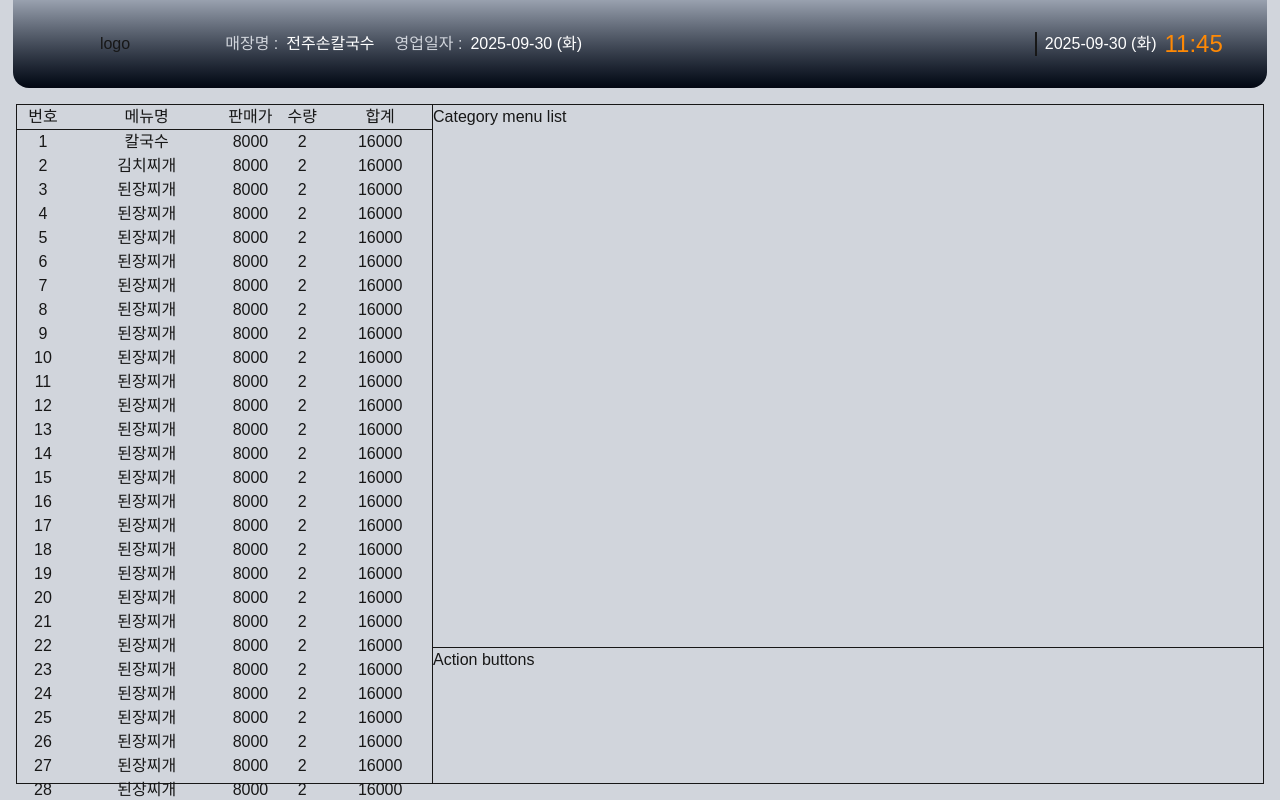
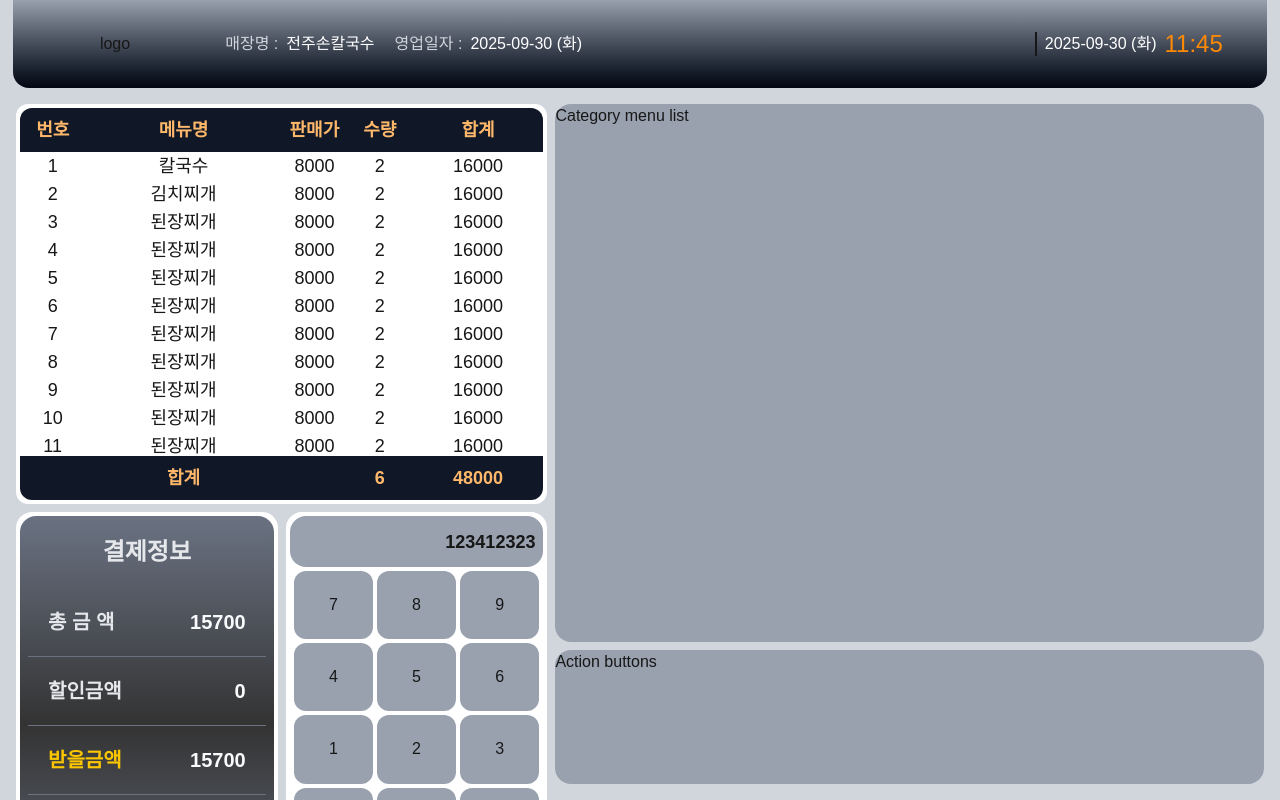
Before and after one commit to sangwon-work/jeonjupos-web, a Next.js app: page /order in a window 1280 px wide. Built offline with nearby package versions, Linux system fonts and the light colour scheme.

Commit message:
주문페이지 레이아웃 수정

```diff
--- a/src/app/order/page.tsx
+++ b/src/app/order/page.tsx
@@ -241,21 +241,15 @@ export default function OrderPage() {
     }, [])
 
     return (
-        <div className='h-[calc(100dvh-5.5rem)] p-4 flex'>
-            <div className='flex-[2] border'>
-                <div className='grid grid-rows-2'>
-                    <div className='row-span-1'>
-                        <OrderList orderfoodlist={orderlist.orderfoodlist}/>
-                    </div>
-                    <div className='row-span-1'>
-                        <div className='flex'>
-                            <PaymentSummary/>
-                            <KeyPad/>
-                        </div>
-                    </div>
+        <div className='h-[calc(100dvh-5.5rem)] p-4 flex gap-2'>
+            <div className='flex-[3] flex flex-col gap-2'>
+                <OrderList orderfoodlist={orderlist.orderfoodlist}/>
+                <div className='flex h-full gap-2'>
+                    <PaymentSummary/>
+                    <KeyPad/>
                 </div>
             </div>
-            <div className='flex flex-col flex-[4] border-t-1 border-b-1 border-e-1'>
+            <div className='flex flex-col flex-[4] gap-2'>
                 <CategoryMenuList/>
                 <ActionButtons/>
             </div>
--- a/src/components/order/ActionButtons.tsx
+++ b/src/components/order/ActionButtons.tsx
@@ -1,6 +1,6 @@
 export default function ActionButtons() {
     return (
-        <div className='flex-[1]'>
+        <div className='flex-[1] bg-gray-400 rounded-2xl'>
             Action buttons
         </div>
     )
--- a/src/components/order/CategoryMenuList.tsx
+++ b/src/components/order/CategoryMenuList.tsx
@@ -1,6 +1,6 @@
 export default function CategoryMenuList() {
     return (
-        <div className='border-b-1 flex-[4]'>
+        <div className='flex-[4] bg-gray-400 rounded-2xl'>
             Category menu list
         </div>
     )
--- a/src/components/order/KeyPad.tsx
+++ b/src/components/order/KeyPad.tsx
@@ -1,7 +1,33 @@
+
 export default function KeyPad() {
     return (
-        <div className='flex-1'>
-            key pad
+        <div className='flex-[1] bg-white rounded-2xl p-1 flex flex-col'>
+            <div className='flex-[1] rounded-2xl bg-gray-400 flex justify-end items-center'>
+                <p className='p-2 font-bold text-lg'>123412323</p>
+            </div>
+            <div className="flex-[7] grid grid-cols-3 grid-rows-5 gap-1 p-1">
+                <button className="p-4 flex justify-center items-center rounded-xl bg-gray-400">7</button>
+                <button className="p-4 flex justify-center items-center rounded-xl bg-gray-400">8</button>
+                <button className="p-4 flex justify-center items-center rounded-xl bg-gray-400">9</button>
+
+                <button className="p-4 flex justify-center items-center rounded-xl bg-gray-400">4</button>
+                <button className="p-4 flex justify-center items-center rounded-xl bg-gray-400">5</button>
+                <button className="p-4 flex justify-center items-center rounded-xl bg-gray-400">6</button>
+
+                <button className="p-4 flex justify-center items-center rounded-xl bg-gray-400">1</button>
+                <button className="p-4 flex justify-center items-center rounded-xl bg-gray-400">2</button>
+                <button className="p-4 flex justify-center items-center rounded-xl bg-gray-400">3</button>
+
+                <button className="p-4 flex justify-center items-center rounded-xl bg-gray-400">0</button>
+                <button className="p-4 flex justify-center items-center rounded-xl bg-gray-400">00</button>
+                <button className="p-4 flex justify-center items-center rounded-xl bg-gray-400">C</button>
+
+                <button
+                    className="p-4 flex justify-center items-center rounded-xl bg-gray-400 row-start-5 col-start-1 col-end-4"
+                >
+                    Enter
+                </button>
+            </div>
         </div>
     )
 }
--- a/src/components/order/OrderList.tsx
+++ b/src/components/order/OrderList.tsx
@@ -6,35 +6,33 @@ type Props = {
 
 export default function OrderList({orderfoodlist=[]}: Props) {
     return (
-        <div className='border-b-1 flex-[1] flex flex-col'>
-            <div className='flex flex-[1] justify-between items-center border-b-1'>
-                <p className='flex-[1] text-center'>번호</p>
-                <p className='flex-[3] text-center'>메뉴명</p>
-                <p className='flex-[1] text-center'>판매가</p>
-                <p className='flex-[1] text-center'>수량</p>
-                <p className='flex-[2] text-center'>합계</p>
+        <div className='flex-[1] flex flex-col h-[1rem] sm:h-[15rem] md:h-[15rem] lg:h-[20rem] xl:h-[25rem] bg-white rounded-xl p-1'>
+            <div className='flex flex-[2] justify-between items-center bg-gray-900 rounded-t-xl'>
+                <p className='flex-[1] text-center text-orange-300 font-bold text-lg'>번호</p>
+                <p className='flex-[3] text-center text-orange-300 font-bold text-lg'>메뉴명</p>
+                <p className='flex-[1] text-center text-orange-300 font-bold text-lg'>판매가</p>
+                <p className='flex-[1] text-center text-orange-300 font-bold text-lg'>수량</p>
+                <p className='flex-[2] text-center text-orange-300 font-bold text-lg'>합계</p>
             </div>
-            <div className='flex flex-[14] flex-col overflow-y-auto'>
+            <div className='flex flex-[14] flex-col overflow-y-auto bg-white'>
                 {orderfoodlist.map((food, index) => (
                     <button
                         key={index}
                         className='flex hover:bg-white'
                         onClick={() => {console.log('주문내역 클릭')}}
                     >
-                        <p className='flex-[1] text-center'>{index+1}</p>
-                        <p className='flex-[3] text-center'>{food.foodname}</p>
-                        <p className='flex-[1] text-center'>{food.saleprice}</p>
-                        <p className='flex-[1] text-center'>{food.ordercount}</p>
-                        <p className='flex-[2] text-center'>{food.totalprice}</p>
+                        <p className='flex-[1] text-center text-lg'>{index+1}</p>
+                        <p className='flex-[3] text-center text-lg'>{food.foodname}</p>
+                        <p className='flex-[1] text-center text-lg'>{food.saleprice}</p>
+                        <p className='flex-[1] text-center text-lg'>{food.ordercount}</p>
+                        <p className='flex-[2] text-center text-lg'>{food.totalprice}</p>
                     </button>
                 ))}
             </div>
-            <div className='flex flex-[1] justify-between items-center border-t-1'>
-                <p className='flex-[1] text-center'>합계</p>
-                <p className='flex-[3] text-center'></p>
-                <p className='flex-[1] text-center'></p>
-                <p className='flex-[1] text-center'>6</p>
-                <p className='flex-[2] text-center'>48000</p>
+            <div className='flex flex-[2] justify-between items-center bg-gray-900 rounded-b-xl'>
+                <p className='flex-[5] text-center text-orange-300 font-bold text-lg'>합계</p>
+                <p className='flex-[1] text-center text-orange-300 font-bold text-lg'>6</p>
+                <p className='flex-[2] text-center text-orange-300 font-bold text-lg'>48000</p>
             </div>
         </div>
     )
--- a/src/components/order/PaymentSummary.tsx
+++ b/src/components/order/PaymentSummary.tsx
@@ -1,7 +1,31 @@
 export default function PaymentSummary() {
     return (
-        <div className='border-e-1 flex-1'>
-            Payment Summary
+        <div className='flex-[1] bg-white rounded-2xl p-1'>
+            <div className='flex flex-col h-full bg-[linear-gradient(to_bottom,#6a7282,#333333,#6a7282)] rounded-2xl'>
+                <div className='flex flex-[1] justify-center items-center p-5'>
+                    <p className='font-bold text-2xl text-gray-200'>결제정보</p>
+                </div>
+                <div className='flex flex-[2] justify-between items-center p-5 border-b-1 border-gray-500 ms-2 me-2'>
+                    <p className='font-bold text-xl text-gray-200'>총 금 액</p>
+                    <p className='font-bold text-xl text-gray-50'>15700</p>
+                </div>
+                <div className='flex flex-[2] justify-between items-center p-5 border-b-1 border-gray-500 ms-2 me-2'>
+                    <p className='font-bold text-xl text-gray-200'>할인금액</p>
+                    <p className='font-bold text-xl text-gray-50'>0</p>
+                </div>
+                <div className='flex flex-[2] justify-between items-center p-5 border-b-1 border-gray-500 ms-2 me-2'>
+                    <p className='font-bold text-xl text-yellow-400'>받을금액</p>
+                    <p className='font-bold text-xl text-gray-50'>15700</p>
+                </div>
+                <div className='flex flex-[2] justify-between items-center p-5 border-b-1 border-gray-500 ms-2 me-2'>
+                    <p className='font-bold text-xl text-gray-200'>받은금액</p>
+                    <p className='font-bold text-xl text-gray-50'>0</p>
+                </div>
+                <div className='flex flex-[2] justify-between items-center p-5 ms-2 me-2'>
+                    <p className='font-bold text-xl text-yellow-400'>거스름돈</p>
+                    <p className='font-bold text-xl text-gray-50'></p>
+                </div>
+            </div>
         </div>
     )
 }
```
